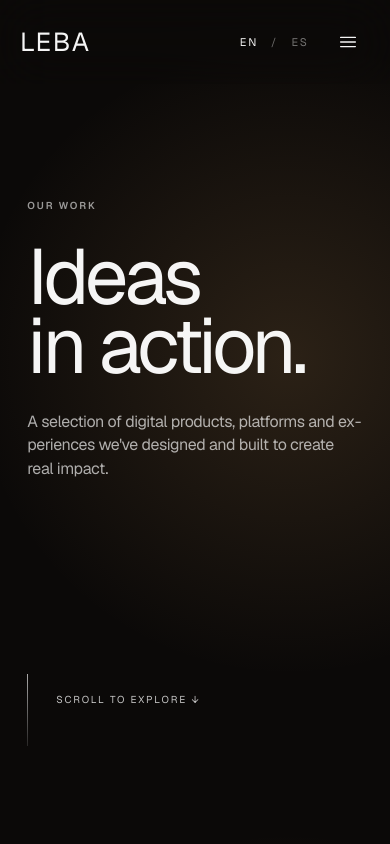
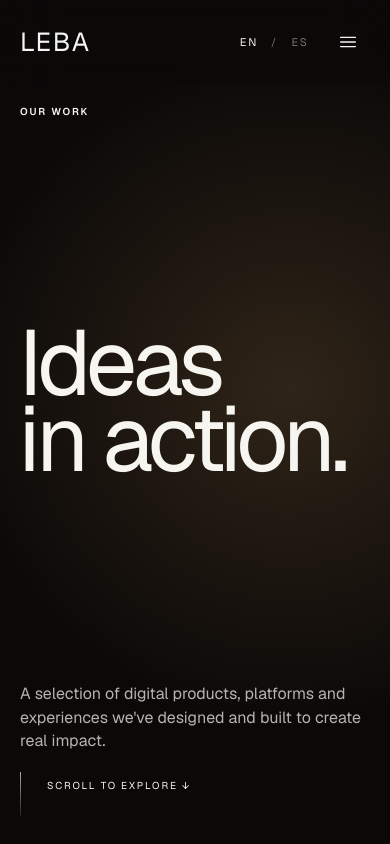
Before and after one commit to NicolasLlanos8799/weareleba, a Next.js app: page /work in a window 390 px wide. Shown: the top 844 px of the page. Built offline with nearby package versions, Linux system fonts and the light colour scheme.

Commit message:
Refactor code structure for improved readability and maintainability

```diff
--- a/components/sections/WorkReel.module.css
+++ b/components/sections/WorkReel.module.css
@@ -3,69 +3,95 @@
   color: #f3f1ec;
 }
 
-/* ───────── Intro ───────── */
+/* ───────── Intro: one screen, type only ───────── */
 .hero {
   position: relative;
-  min-height: 92svh;
+  height: 100svh;
+  min-height: 560px;
   display: flex;
-  align-items: center;
-  padding: 150px clamp(28px, 5.9vw, 102px) 90px;
-  background: radial-gradient(circle at 74% 46%, rgba(214, 160, 96, .16), transparent 62%), #0b0908;
+  flex-direction: column;
+  justify-content: space-between;
+  padding: 150px clamp(28px, 4.6vw, 66px) clamp(32px, 5vh, 56px);
+  background: radial-gradient(circle at 74% 46%, rgba(214, 160, 96, .18), transparent 62%), #0b0908;
+  color: #f7f5f0;
   overflow: hidden;
-}
-
-.heroContent {
-  position: relative;
-  max-width: 620px;
 }
 
 .eyebrow {
   display: block;
-  margin: 0 0 26px;
   font-size: 10px;
   letter-spacing: .18em;
   font-weight: 600;
-  color: rgba(255, 255, 255, .58);
+  opacity: .8;
 }
 
 .hero h1 {
-  margin: 0;
-  max-width: 620px;
-  font-size: clamp(64px, 6.25vw, 106px);
-  line-height: .88;
+  margin: 0 0 0 -.02em;
+  font-size: clamp(64px, 18.6vw, 268px);
+  line-height: .82;
   font-weight: 400;
-  letter-spacing: -.068em;
-  color: rgba(255, 255, 255, .96);
-  text-wrap: balance;
+  letter-spacing: -.072em;
+  display: flex;
+  flex-direction: column;
 }
 
-.hero p {
-  max-width: 500px;
-  margin: clamp(26px, 3vw, 38px) 0 0;
-  font-size: clamp(16px, 1.35vw, 21px);
+.line {
+  display: block;
+  overflow: hidden;
+  padding: .14em 0 .12em;
+  margin: -.14em 0 -.12em;
+}
+
+.lineInner {
+  display: block;
+  transform-origin: 0 100%;
+}
+
+/* hidden until GSAP plays the intro (only when motion is allowed) */
+@media (prefers-reduced-motion: no-preference) {
+  .lineInner {
+    transform: translateY(112%);
+  }
+
+  .hero [data-hero-fade] {
+    opacity: 0;
+    visibility: hidden;
+  }
+}
+
+.heroFoot {
+  display: flex;
+  align-items: flex-end;
+  justify-content: space-between;
+  gap: 40px;
+}
+
+.heroFoot p {
+  max-width: 340px;
+  margin: 0;
+  font-size: 18px;
   line-height: 1.45;
-  letter-spacing: -.025em;
-  color: rgba(255, 255, 255, .66);
+  opacity: .72;
+  hyphens: none;
+  text-wrap: pretty;
 }
 
 .scrollHint {
-  position: absolute;
-  left: clamp(28px, 4vw, 66px);
-  bottom: 42px;
   display: flex;
   align-items: flex-start;
-  gap: 28px;
+  gap: 26px;
   font-size: 10px;
   letter-spacing: .18em;
-  color: rgba(255, 255, 255, .76);
+  color: inherit;
+  text-decoration: none;
 }
 
 .scrollHint span {
   display: block;
   width: 1px;
-  height: 112px;
-  margin-top: -18px;
-  background: linear-gradient(to bottom, rgba(255, 255, 255, .65), rgba(255, 255, 255, .12));
+  height: 64px;
+  margin-top: -6px;
+  background: linear-gradient(to bottom, rgba(255, 255, 255, .65), rgba(255, 255, 255, .1));
 }
 
 /* ───────── Pinned stage ───────── */
@@ -410,32 +436,32 @@
 /* ───────── Mobile: same world, stacked ───────── */
 @media (max-width: 800px) {
   .hero {
-    min-height: 780px;
-    align-items: flex-start;
-    padding: 120px 7vw 80px;
-  }
-
-  .heroContent {
-    padding-top: 78px;
+    min-height: 0;
+    padding: 104px 20px max(28px, env(safe-area-inset-bottom));
   }
 
   .hero h1 {
-    margin: 30px 0;
-    font-size: clamp(72px, 20vw, 104px);
+    font-size: clamp(60px, 23.6vw, 130px);
   }
 
-  .hero p {
-    max-width: 340px;
+  .heroFoot {
+    flex-direction: column;
+    align-items: flex-start;
+    gap: 26px;
+  }
+
+  .heroFoot p {
+    order: 1;
+    max-width: 320px;
     font-size: 16px;
   }
 
   .scrollHint {
-    left: 7vw;
-    bottom: 34px;
+    order: 2;
   }
 
   .scrollHint span {
-    height: 72px;
+    height: 44px;
   }
 
   .scene {
--- a/components/sections/WorkReel.tsx
+++ b/components/sections/WorkReel.tsx
@@ -47,7 +47,7 @@ const covers = [
 const content = {
   en: {
     eyebrow: "OUR WORK",
-    title: <>Ideas<br />in action.</>,
+    titleLines: ["Ideas", "in action."],
     intro: "A selection of digital products, platforms and experiences we've designed and built to create real impact.",
     scroll: "SCROLL TO EXPLORE",
     view: "VIEW PROJECT",
@@ -62,7 +62,7 @@ const content = {
   },
   es: {
     eyebrow: "NUESTRO TRABAJO",
-    title: <>Ideas<br />en acción.</>,
+    titleLines: ["Ideas", "en acción."],
     intro: "Una selección de productos, plataformas y experiencias digitales que hemos diseñado y construido para generar un impacto real.",
     scroll: "SCROLL PARA EXPLORAR",
     view: "VER PROYECTO",
@@ -106,6 +106,7 @@ export function WorkReel() {
   const es = language === "es";
   const total = copy.projects.length;
 
+  const heroRef = useRef<HTMLElement>(null);
   const trackRef = useRef<HTMLDivElement>(null);
   const stageRef = useRef<HTMLDivElement>(null);
   const sceneRefs = useRef<(HTMLElement | null)[]>([]);
@@ -119,6 +120,18 @@ export function WorkReel() {
     const span = track.offsetHeight - window.innerHeight;
     window.scrollTo({ top: top + (span * to) / Math.max(1, total - 1) + 1, behavior: "smooth" });
   }, [total]);
+
+  // Intro: each title line rises out of its own mask, then the rest fades in.
+  useEffect(() => {
+    const hero = heroRef.current;
+    if (!hero || window.matchMedia("(prefers-reduced-motion: reduce)").matches) return;
+    const ctx = gsap.context(() => {
+      gsap.timeline({ delay: 0.15 })
+        .fromTo("[data-hero-line]", { y: 0, yPercent: 112, rotate: 3 }, { y: 0, yPercent: 0, rotate: 0, duration: 1.4, stagger: 0.14, ease: "expo.out" })
+        .fromTo("[data-hero-fade]", { autoAlpha: 0, y: 18 }, { autoAlpha: 1, y: 0, duration: 0.9, stagger: 0.12, ease: "power3.out" }, 0.55);
+    }, hero);
+    return () => ctx.revert();
+  }, []);
 
   useEffect(() => {
     gsap.registerPlugin(ScrollTrigger);
@@ -182,16 +195,16 @@ export function WorkReel() {
 
   return (
     <main className={styles.work}>
-      <section className={styles.hero}>
-        <div className={styles.heroContent}>
-          <span className={styles.eyebrow}>{copy.eyebrow}</span>
-          <h1>{copy.title}</h1>
+      <section ref={heroRef} className={styles.hero}>
+        <span className={styles.eyebrow} data-hero-fade>{copy.eyebrow}</span>
+        <h1>{copy.titleLines.map((line) => <span key={line} className={styles.line}><span className={styles.lineInner} data-hero-line>{line}</span></span>)}</h1>
+        <div className={styles.heroFoot} data-hero-fade>
+          <a className={styles.scrollHint} href="#reel"><span aria-hidden="true" />{copy.scroll} ↓</a>
           <p>{copy.intro}</p>
         </div>
-        <div className={styles.scrollHint}><span />{copy.scroll} ↓</div>
       </section>
 
-      <div ref={trackRef} className={styles.track} style={{ ["--n" as string]: total }}>
+      <div id="reel" ref={trackRef} className={styles.track} style={{ ["--n" as string]: total }}>
         <div ref={stageRef} className={styles.stage}>
           {copy.projects.map((project, i) => {
             const theme = themes[i];
```
Also changed, not shown: components/sections/SeaducedExperienceCase.module.css (+21 -0 lines), 1 other file (tests, documents, lock files or other folders).
